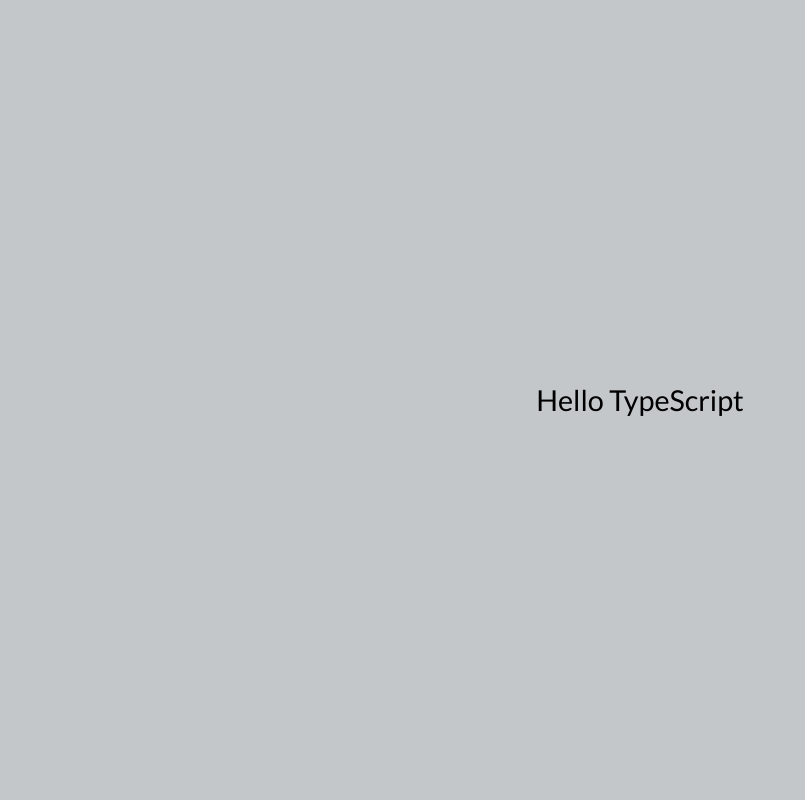
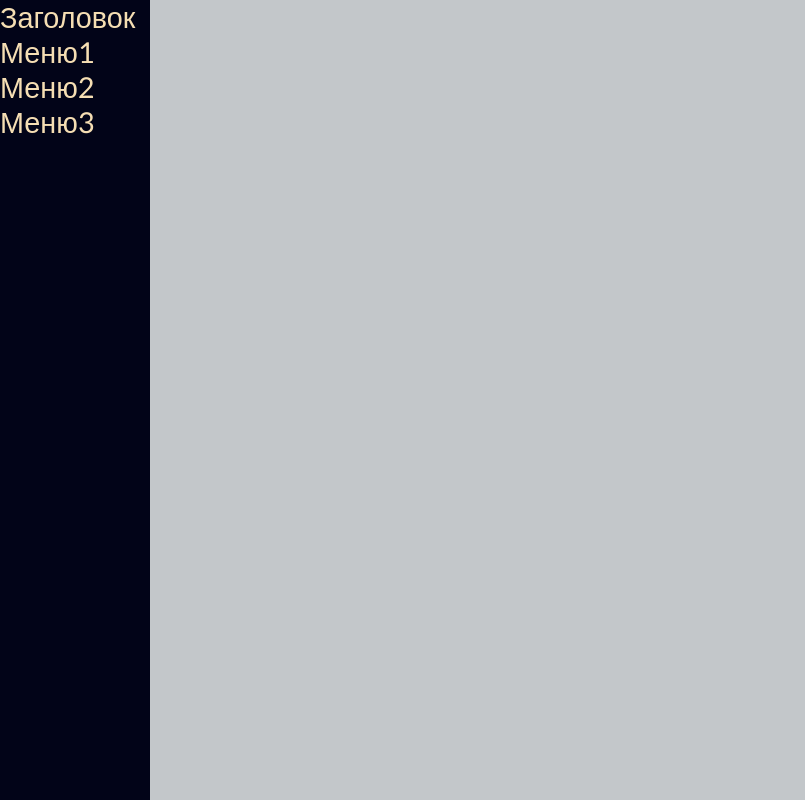
Before and after one commit to zizaraDzr/SPA-TS, a website built with webpack: page src/index.html in a window 1280 px wide. Shown: the whole page, without its empty margins (0-805 px from the left). Built offline with nearby package versions, Linux system fonts and the light colour scheme.

Commit message:
add menu

```diff
--- /dev/null
+++ b/src/Menu/Menu.ts
@@ -0,0 +1,24 @@
+import getHtml from './createMenu';
+import './menu.css'
+class Menu {
+
+    constructor() {}
+
+    static render(title: string[]): string {
+         const menu = title.map(item => `
+                <div>${item}</div>`
+        ).join('')
+        // const  = document.createElement('div')
+        // div.indivnerText(items)
+        // console.log(div)
+        // return div
+
+        return `
+            <div class="menu">Заголовок
+                ${menu}
+            </div>
+        `
+    }
+}
+
+export default Menu
--- /dev/null
+++ b/src/Menu/createMenu.ts
@@ -0,0 +1,9 @@
+export default function getHtml (item: string[]){
+
+    const items = item.map(item => `<div>${item}</div>`).join('')
+    return `
+        <div class="menu">Заголовок
+            ${items}
+        </div>
+    `
+}
--- /dev/null
+++ b/src/Menu/menu.css
@@ -0,0 +1,6 @@
+.menu {
+    background: #020418;
+    color: wheat;
+    width: 150px;
+    height: 100%;
+}
--- a/src/core/App.ts
+++ b/src/core/App.ts
@@ -1,11 +1,44 @@
+import Menu from "../Menu/Menu"
+import Dashboard from "../pages/dashboard/dashboardPage"
+import Main from "../pages/main/mainPage"
+import Page from "./templates/page"
 class App {
-    private container: HTMLElement
+    private static container: HTMLElement = document.querySelector('#app') as HTMLElement
+    private initialPage: Main
+    static renderNewPage(idPage: string) {
+        // document.body.innerHTML = ''
+        let page: Page | null = null
+
+        if (idPage === 'main-page') {
+            page = new Main('main-page')
+        }
+        if (idPage === 'dashboard-page') {
+            page = new Dashboard('dashboard-page')
+        }
+
+        if (page) {
+            const pageHTML = page.render(idPage)
+            this.container.append(pageHTML)
+        }
+
+    }
+    private router() {
+        window.addEventListener('hashchange', (event)=>{
+            console.log('hashCgange', event)
+        })
+    }
     constructor () {
-        this.container = document.querySelector('#app') as HTMLElement
+        // this.container = document.querySelector('#app') as HTMLElement
+        this.initialPage = new Main('main-page')
     }
 
     run() {
-        this.container.innerText = 'Hello TypeScript'
+        // this.container.innerText = 'Hello TypeScript'
+        document.body.innerHTML = Menu.render(['Меню1', 'Меню2', 'Меню3'])
+        App.renderNewPage('main-page')
+        this.router()
+        // const initialPageMain = this.initialPage.render('Hello TypeScript')
+        // this.container.append(initialPageMain)
     }
 }
 export default App
--- /dev/null
+++ b/src/core/templates/page.ts
@@ -0,0 +1,16 @@
+abstract class Page {
+    protected container: HTMLElement
+    constructor(id: string) {
+        this.container = document.createElement('div')
+        this.container.id = id
+    }
+    setTitle(title: string) {
+        document.title = title;
+      }
+
+    render(title?: string) {
+        return this.container
+    }
+}
+
+export default Page
--- a/src/index.ts
+++ b/src/index.ts
@@ -2,5 +2,6 @@ import './styles/main.css'
 import App from "./core/App";
 
 const hello = new App()
+console.log(hello)
 
 hello.run();
--- /dev/null
+++ b/src/pages/dashboard/dashboardPage.ts
@@ -0,0 +1,16 @@
+import Page from "../../core/templates/page"
+
+class Dashboard extends Page {
+    constructor(id: string) {
+        super(id)
+        this.setTitle("Dashboard")
+    }
+
+    render(title: string) {
+        const template = document.createElement('h1')
+        template.textContent = title
+        this.container.append(template)
+        return this.container
+    }
+}
+export default Dashboard
--- /dev/null
+++ b/src/pages/main/mainPage.ts
@@ -0,0 +1,16 @@
+import Page from "../../core/templates/page"
+
+class Main extends Page {
+    constructor(id: string) {
+        super(id)
+        this.setTitle("MainPage")
+    }
+
+    render(title: string) {
+        const template = document.createElement('h1')
+        template.textContent = title
+        this.container.append(template)
+        return this.container
+    }
+}
+export default Main
--- a/src/styles/main.css
+++ b/src/styles/main.css
@@ -14,8 +14,5 @@
     height: 100vh;
     margin: 0;
     font-family: 'Lato', sans-serif;
-    display: flex;
-    justify-content: center;
-    align-items: center;
     font-size: 1.8em;
   }
```
Also changed, not shown: src/index.html (+5 -0 lines).
